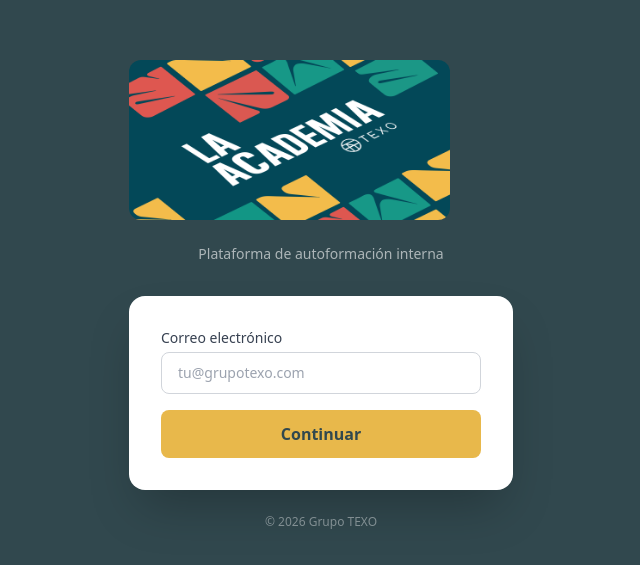
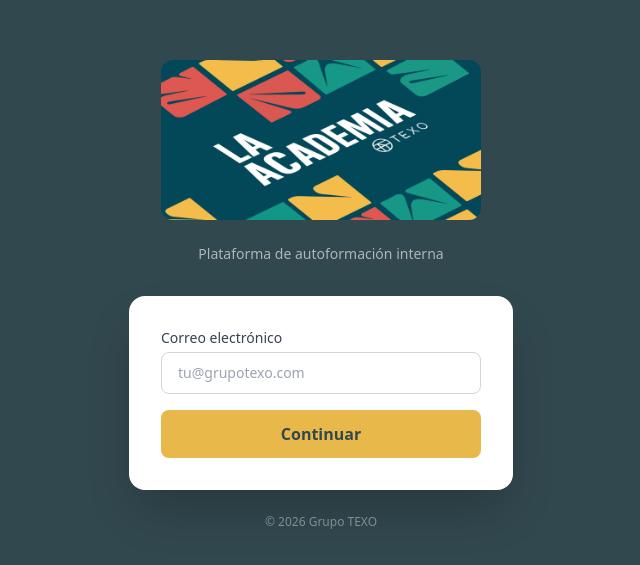
Before and after one commit to TEXO-SISTEMAS/academia-texo, a Next.js app: page /login in a window 1280 px wide. Shown: the part 105-670 px from the top of the page, without its empty margins (319-959 px from the left). Built offline with nearby package versions, Linux system fonts and the light colour scheme; no server answers.

Commit message:
fix: use plain img tag for newsletter logo

```diff
--- a/app/login/page.tsx
+++ b/app/login/page.tsx
@@ -71,7 +71,7 @@
           <img
             src="/LA_ACADEMIA_NEWSLETTER.png"
             alt="La Academia TEXO"
-            style={{ height: "160px", width: "auto", borderRadius: "12px", marginBottom: "1.5rem" }}
+            style={{ height: "160px", width: "auto", borderRadius: "12px", display: "block", margin: "0 auto 1.5rem" }}
           />
           <p className="text-white/60 text-sm mt-1">
             Plataforma de autoformación interna
```
